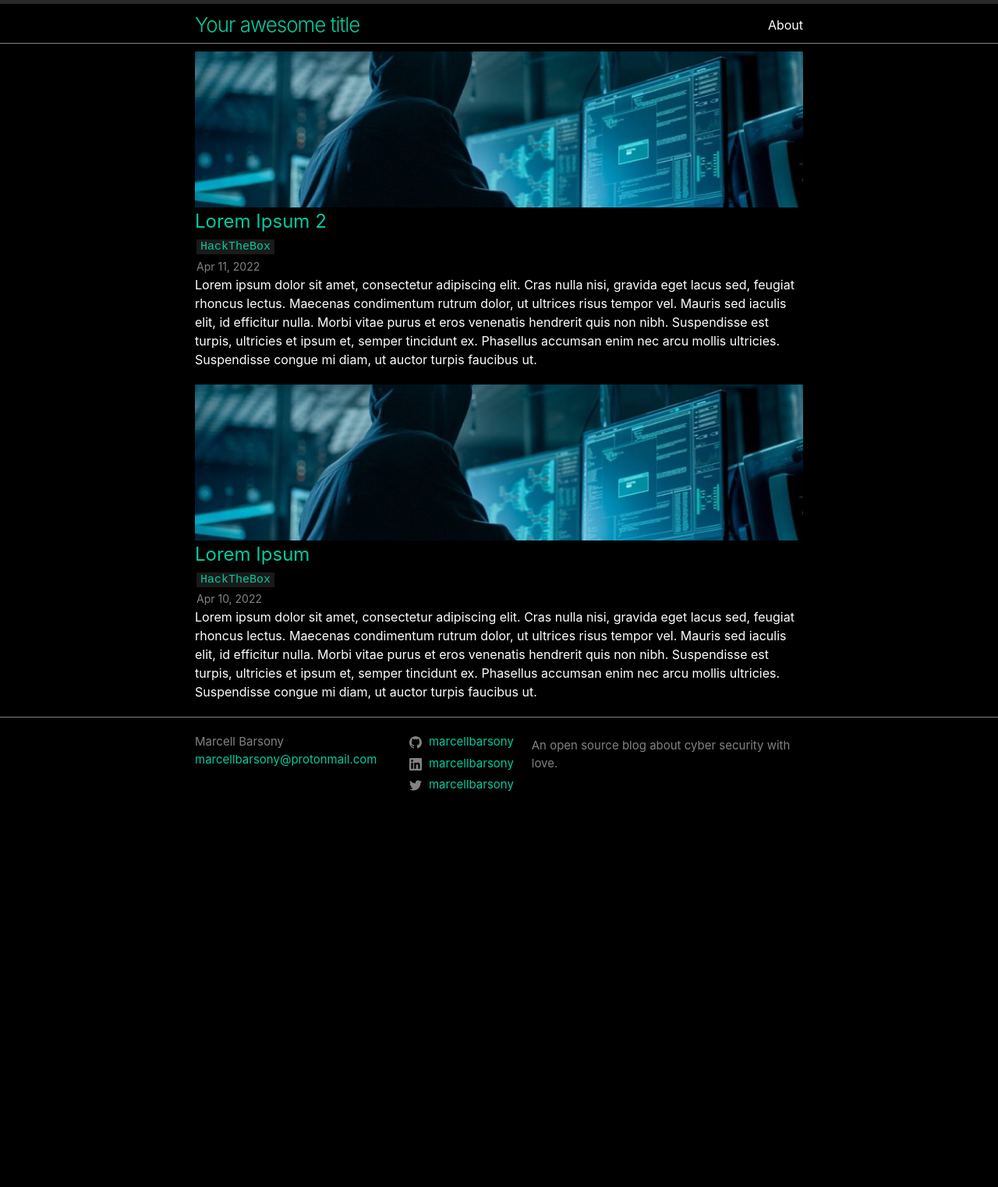
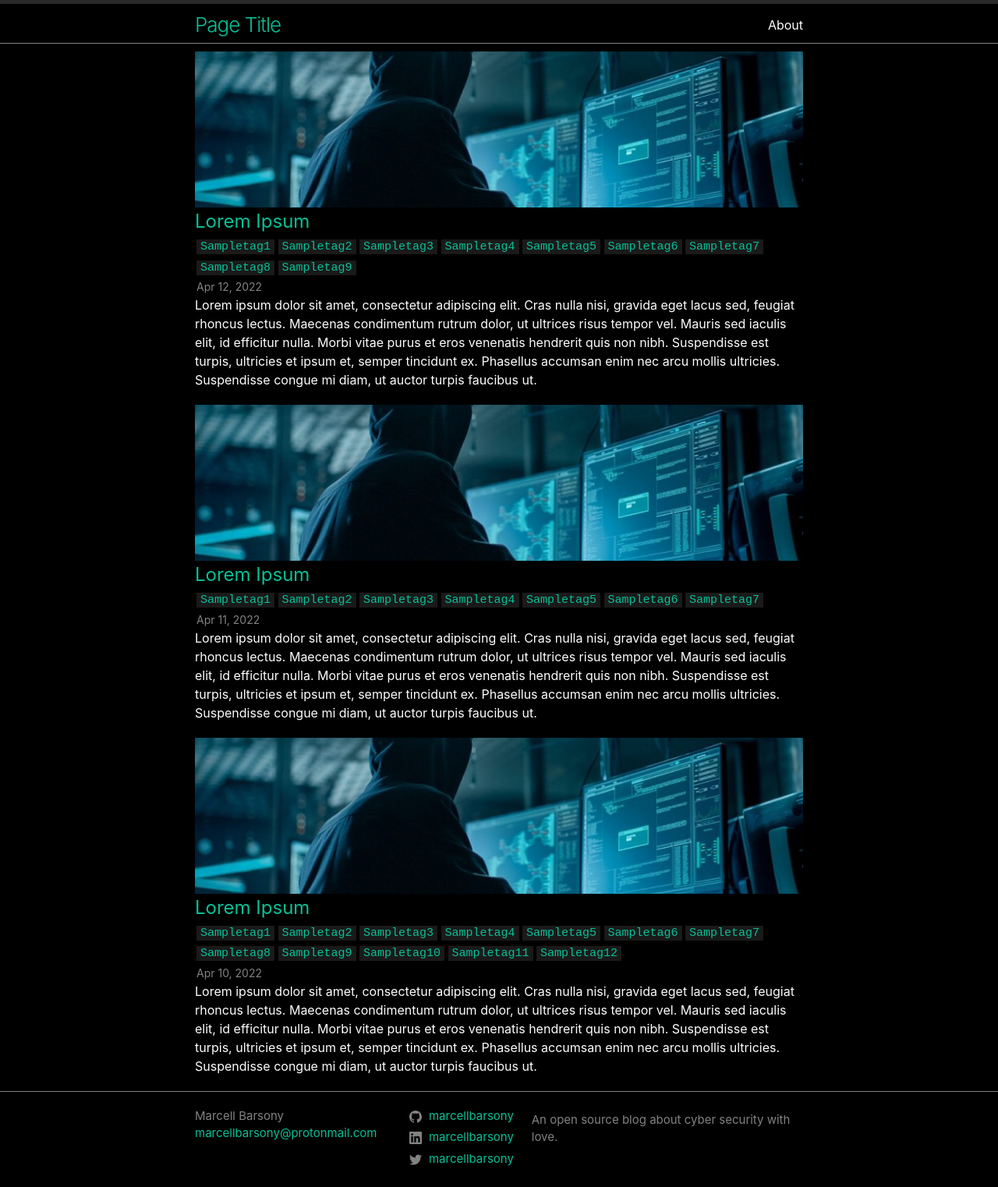
Before and after one commit to marcellbarsony/blog, a Jekyll site: the page built from index.html, in a window 1280 px wide. Shown: the whole page at 78% size. Built offline with Jekyll 4.4.1, drawn with Linux system fonts in a browser that asks for light colours; before the commit the page ends 1043 px from its top, so only the background shows below that; part of the change alters nothing that is shown.

Commit message:
Modified CSS and posts

````diff
--- a/_config.yml
+++ b/_config.yml
@@ -1,4 +1,4 @@
-title: Your awesome title
+title: Page Title
 email: marcellbarsony@protonmail.com
 description: >- # Ignore newlines until "baseurl:"
     An open source blog about cyber security with love.
--- /dev/null
+++ b/_posts/2022-04-10-Lorem_Ipsum copy.md
@@ -0,0 +1,132 @@
+---
+layout: post
+title: "Lorem Ipsum"
+date: 2022-04-10 20:50:57 +0200
+categories: HackTheBox
+tags: Sampletag1 Sampletag2 Sampletag3 Sampletag4 Sampletag5 Sampletag6 Sampletag7 Sampletag8 Sampletag9 Sampletag10 Sampletag11 Sampletag12
+excerpt: "Lorem ipsum dolor sit amet, consectetur adipiscing elit. Cras nulla nisi, gravida eget lacus sed, feugiat rhoncus lectus. Maecenas condimentum rutrum dolor, ut ultrices risus tempor vel. Mauris sed iaculis elit, id efficitur nulla. Morbi vitae purus et eros venenatis hendrerit quis non nibh. Suspendisse est turpis, ultricies et ipsum et, semper tincidunt ex. Phasellus accumsan enim nec arcu mollis ultricies. Suspendisse congue mi diam, ut auctor turpis faucibus ut."
+---
+
+
+Lorem ipsum dolor sit amet, **consectetur adipiscing elit**.
+Etiam quis quam elit.
+Donec velit urna, _vestibulum vel malesuada at, feugiat quis augue_.
+Proin mollis odio leo, malesuada maximus sem vestibulum in.
+Aliquam vitae quam vitae ipsum imperdiet tempor.
+~~Pellentesque fermentum sed ibh eget euismod~~.
+
+Nam sollicitudin facilisis venenatis.
+Integer aliquam lobortis consectetur.
+Fusce urna ligula, egestas efficitur aliquam vel, [iaculis vitae lorem](./page-that-doesnt-exist.html).
+Praesent ex elit, ullamcorper vitae euismod non, blandit at magna.
+Pellentesque habitant morbi tristique senectus et netus et malesuada fames ac turpis egestas.
+
+
+# Header 1
+
+Lorem ipsum dolor sit amet, consectetur adipiscing elit.
+Etiam quis quam elit.
+Donec velit urna, vestibulum vel malesuada at, feugiat quis augue.
+
+## Header 2
+
+>Note<br>
+>Proin mollis odio leo, malesuada maximus sem vestibulum in.<br>
+>Aliquam vitae quam vitae ipsum imperdiet tempor.
+
+### Header 3
+
+Pellentesque fermentum sed nibh eget euismod.
+Nam sollicitudin facilisis venenatis.
+Integer aliquam lobortis consectetur.
+Fusce urna ligula, egestas efficitur aliquam vel, iaculis vitae lorem.
+Praesent ex elit, ullamcorper vitae euismod non, blandit at magna.
+Pellentesque habitant morbi tristique senectus et netus et malesuada fames ac turpis egestas.
+
+
+```js
+// Javascript code with syntax highlighting.
+var fun = function lang(l) {
+  dateformat.i18n = require('./lang/' + l)
+  return true;
+}
+```
+
+```ruby
+# Ruby code with syntax highlighting
+GitHubPages::Dependencies.gems.each do |gem, version|
+  s.add_dependency(gem, "= #{version}")
+end
+```
+
+#### Header 4
+
+* Pellentesque fermentum sed nibh eget euismod.
+* Nam sollicitudin facilisis venenatis.
+* Integer aliquam lobortis consectetur.
+
+##### Header 5
+
+1. Fusce urna ligula, egestas efficitur aliquam vel, iaculis vitae lorem.
+2. Praesent ex elit, ullamcorper vitae euismod non, blandit at magna.
+3. Pellentesque habitant morbi tristique senectus et netus et malesuada fames ac turpis egestas.
+
+
+###### Header 6
+
+| head1                       | head two                      | three              |
+|:----------------------------|:-----------------------------:| ------------------:|
+| Lorem                       | Ipsum dolor                   | Sit amet           |
+| Consectetur adipiscing elit | Etiam quis                    | Quam elit          |
+| Donec velit urna            | Vestibulum vel `malesuada at` | Feugiat quis augue |
+| Proin mollis odio leo       | Mlesuada `maximus`            | Sem vestibulum in  |
+
+### Horizontal rule
+
+* * *
+
+### Unordered list:
+
+*   Item foo
+*   Item bar
+*   Item baz
+*   Item zip
+
+### Ordered list:
+
+1.  Item one
+1.  Item two
+1.  Item three
+1.  Item four
+
+### Nested list:
+
+- level 1 item
+  - level 2 item
+  - level 2 item
+    - level 3 item
+    - level 3 item
+- level 1 item
+  - level 2 item
+  - level 2 item
+  - level 2 item
+- level 1 item
+  - level 2 item
+  - level 2 item
+- level 1 item
+
+### Small image
+
+![Octocat](https://github.githubassets.com/images/icons/emoji/octocat.png)
+
+### Large image
+
+![Branching](https://previews.123rf.com/images/dr911/dr9111202/dr911120200027/12377615-a-blue-binary-codes-background.jpg)
+
+```
+Long, single-line code blocks should not wrap. They should horizontally scroll if they are too long. This line should be long enough to demonstrate this.
+```
+
+```
+The final element.
+```
--- /dev/null
+++ b/_posts/2022-04-11-Lorem_Ipsum.md
@@ -0,0 +1,132 @@
+---
+layout: post
+title: "Lorem Ipsum"
+date: 2022-04-11 20:50:57 +0200
+categories: HackTheBox
+tags: Sampletag1 Sampletag2 Sampletag3 Sampletag4 Sampletag5 Sampletag6 Sampletag7
+excerpt: "Lorem ipsum dolor sit amet, consectetur adipiscing elit. Cras nulla nisi, gravida eget lacus sed, feugiat rhoncus lectus. Maecenas condimentum rutrum dolor, ut ultrices risus tempor vel. Mauris sed iaculis elit, id efficitur nulla. Morbi vitae purus et eros venenatis hendrerit quis non nibh. Suspendisse est turpis, ultricies et ipsum et, semper tincidunt ex. Phasellus accumsan enim nec arcu mollis ultricies. Suspendisse congue mi diam, ut auctor turpis faucibus ut."
+---
+
+
+Lorem ipsum dolor sit amet, **consectetur adipiscing elit**.
+Etiam quis quam elit.
+Donec velit urna, _vestibulum vel malesuada at, feugiat quis augue_.
+Proin mollis odio leo, malesuada maximus sem vestibulum in.
+Aliquam vitae quam vitae ipsum imperdiet tempor.
+~~Pellentesque fermentum sed ibh eget euismod~~.
+
+Nam sollicitudin facilisis venenatis.
+Integer aliquam lobortis consectetur.
+Fusce urna ligula, egestas efficitur aliquam vel, [iaculis vitae lorem](./page-that-doesnt-exist.html).
+Praesent ex elit, ullamcorper vitae euismod non, blandit at magna.
+Pellentesque habitant morbi tristique senectus et netus et malesuada fames ac turpis egestas.
+
+
+# Header 1
+
+Lorem ipsum dolor sit amet, consectetur adipiscing elit.
+Etiam quis quam elit.
+Donec velit urna, vestibulum vel malesuada at, feugiat quis augue.
+
+## Header 2
+
+>Note<br>
+>Proin mollis odio leo, malesuada maximus sem vestibulum in.<br>
+>Aliquam vitae quam vitae ipsum imperdiet tempor.
+
+### Header 3
+
+Pellentesque fermentum sed nibh eget euismod.
+Nam sollicitudin facilisis venenatis.
+Integer aliquam lobortis consectetur.
+Fusce urna ligula, egestas efficitur aliquam vel, iaculis vitae lorem.
+Praesent ex elit, ullamcorper vitae euismod non, blandit at magna.
+Pellentesque habitant morbi tristique senectus et netus et malesuada fames ac turpis egestas.
+
+
+```js
+// Javascript code with syntax highlighting.
+var fun = function lang(l) {
+  dateformat.i18n = require('./lang/' + l)
+  return true;
+}
+```
+
+```ruby
+# Ruby code with syntax highlighting
+GitHubPages::Dependencies.gems.each do |gem, version|
+  s.add_dependency(gem, "= #{version}")
+end
+```
+
+#### Header 4
+
+* Pellentesque fermentum sed nibh eget euismod.
+* Nam sollicitudin facilisis venenatis.
+* Integer aliquam lobortis consectetur.
+
+##### Header 5
+
+1. Fusce urna ligula, egestas efficitur aliquam vel, iaculis vitae lorem.
+2. Praesent ex elit, ullamcorper vitae euismod non, blandit at magna.
+3. Pellentesque habitant morbi tristique senectus et netus et malesuada fames ac turpis egestas.
+
+
+###### Header 6
+
+| head1                       | head two                      | three              |
+|:----------------------------|:-----------------------------:| ------------------:|
+| Lorem                       | Ipsum dolor                   | Sit amet           |
+| Consectetur adipiscing elit | Etiam quis                    | Quam elit          |
+| Donec velit urna            | Vestibulum vel `malesuada at` | Feugiat quis augue |
+| Proin mollis odio leo       | Mlesuada `maximus`            | Sem vestibulum in  |
+
+### Horizontal rule
+
+* * *
+
+### Unordered list:
+
+*   Item foo
+*   Item bar
+*   Item baz
+*   Item zip
+
+### Ordered list:
+
+1.  Item one
+1.  Item two
+1.  Item three
+1.  Item four
+
+### Nested list:
+
+- level 1 item
+  - level 2 item
+  - level 2 item
+    - level 3 item
+    - level 3 item
+- level 1 item
+  - level 2 item
+  - level 2 item
+  - level 2 item
+- level 1 item
+  - level 2 item
+  - level 2 item
+- level 1 item
+
+### Small image
+
+![Octocat](https://github.githubassets.com/images/icons/emoji/octocat.png)
+
+### Large image
+
+![Branching](https://previews.123rf.com/images/dr911/dr9111202/dr911120200027/12377615-a-blue-binary-codes-background.jpg)
+
+```
+Long, single-line code blocks should not wrap. They should horizontally scroll if they are too long. This line should be long enough to demonstrate this.
+```
+
+```
+The final element.
+```
--- a/_posts/2022-04-11-Lorem_Ipsum_2.md
+++ /dev/null
@@ -1,65 +0,0 @@
----
-layout: post
-title: "Lorem Ipsum 2"
-date: 2022-04-11 20:50:57 +0200
-categories: HackTheBox
-tags: HackTheBox
-excerpt: "Lorem ipsum dolor sit amet, consectetur adipiscing elit. Cras nulla nisi, gravida eget lacus sed, feugiat rhoncus lectus. Maecenas condimentum rutrum dolor, ut ultrices risus tempor vel. Mauris sed iaculis elit, id efficitur nulla. Morbi vitae purus et eros venenatis hendrerit quis non nibh. Suspendisse est turpis, ultricies et ipsum et, semper tincidunt ex. Phasellus accumsan enim nec arcu mollis ultricies. Suspendisse congue mi diam, ut auctor turpis faucibus ut."
----
-
-Lorem ipsum dolor sit amet, consectetur adipiscing elit.
-Etiam quis quam elit.
-Donec velit urna, vestibulum vel malesuada at, feugiat quis augue.
-Proin mollis odio leo, malesuada maximus sem vestibulum in.
-Aliquam vitae quam vitae ipsum imperdiet tempor.
-Pellentesque fermentum sed nibh eget euismod.
-Nam sollicitudin facilisis venenatis.
-Integer aliquam lobortis consectetur.
-Fusce urna ligula, egestas efficitur aliquam vel, iaculis vitae lorem.
-Praesent ex elit, ullamcorper vitae euismod non, blandit at magna.
-Pellentesque habitant morbi tristique senectus et netus et malesuada fames ac turpis egestas.
-
-Integer id lorem sed orci euismod blandit.
-Etiam ac erat at erat rhoncus eleifend non non eros.
-Nulla sagittis tortor sed efficitur vestibulum.
-Ut mi sapien, imperdiet at eleifend sit amet, aliquam eget elit.
-Cras ut euismod velit.
-Vivamus at vehicula metus.
-Fusce blandit lacus a lacinia dictum.
-Pellentesque eget rhoncus leo, id dignissim urna.
-In tempor sollicitudin interdum. Sed ut pretium augue.
-Vivamus odio mi, consequat id molestie pharetra, interdum ultricies ligula.
-
-In tellus nulla, pharetra eu magna at, tristique viverra turpis.
-Aliquam egestas purus felis, ut lacinia leo mattis ullamcorper.
-Sed vitae pellentesque lorem.
-Donec posuere quam dui, vitae consectetur ligula laoreet ut.
-Praesent mattis orci id metus finibus blandit.
-Curabitur quis quam vitae justo facilisis porta.
-Proin vitae purus tellus.
-
-Phasellus maximus justo scelerisque massa luctus, et semper arcu egestas.
-In hac habitasse platea dictumst.
-Nam scelerisque, odio non laoreet sollicitudin, risus lorem condimentum neque, sit amet lobortis purus magna venenatis lacus.
-Duis condimentum nunc quis lectus ultrices finibus.
-Sed ultrices nisi non sollicitudin molestie.
-Vivamus eu turpis id turpis consequat tincidunt id sed purus.
-Sed non odio placerat, lacinia enim in, congue sem.
-Vestibulum laoreet volutpat turpis, luctus euismod ipsum semper eget.
-In ac finibus odio.
-
-Sed eget libero nec ante pretium mattis vitae non nisi.
-Vestibulum dictum mattis commodo.
-Integer dignissim elit ex, in tempus nunc imperdiet id.
-Aliquam tincidunt massa at elit suscipit, vel vulputate libero vehicula.
-Fusce vel purus eros. Fusce magna risus, vulputate auctor velit id, cursus auctor odio.
-Maecenas sodales orci in ullamcorper sollicitudin.
-Ut condimentum vulputate orci at consequat.
-In commodo lectus in ante vehicula, vitae pharetra justo lacinia.
-Praesent at augue ullamcorper est dignissim pellentesque.
-Ut nec tortor volutpat, sodales purus et, laoreet risus.
-Nullam ornare sapien ante, nec convallis odio placerat quis.
-Nunc condimentum tristique congue.
-Nullam sit amet vestibulum dui, lacinia feugiat enim.
-Aliquam in velit vel orci convallis egestas et eu ante.
-Etiam hendrerit ultricies magna, sed rutrum urna malesuada non.
--- a/_posts/2022-04-10-Lorem_Ipsum.md
+++ b/_posts/2022-04-12-Lorem_Ipsum copy 2.md
@@ -1,9 +1,9 @@
 ---
 layout: post
 title: "Lorem Ipsum"
-date: 2022-04-10 20:50:57 +0200
+date: 2022-04-12 20:50:57 +0200
 categories: HackTheBox
-tags: HackTheBox
+tags: Sampletag1 Sampletag2 Sampletag3 Sampletag4 Sampletag5 Sampletag6 Sampletag7 Sampletag8 Sampletag9
 excerpt: "Lorem ipsum dolor sit amet, consectetur adipiscing elit. Cras nulla nisi, gravida eget lacus sed, feugiat rhoncus lectus. Maecenas condimentum rutrum dolor, ut ultrices risus tempor vel. Mauris sed iaculis elit, id efficitur nulla. Morbi vitae purus et eros venenatis hendrerit quis non nibh. Suspendisse est turpis, ultricies et ipsum et, semper tincidunt ex. Phasellus accumsan enim nec arcu mollis ultricies. Suspendisse congue mi diam, ut auctor turpis faucibus ut."
 ---
 
@@ -121,21 +121,8 @@ end
 
 ### Large image
 
-![Branching](https://guides.github.com/activities/hello-world/branching.png)
+![Branching](https://previews.123rf.com/images/dr911/dr9111202/dr911120200027/12377615-a-blue-binary-codes-background.jpg)
 
-
-### Definition lists can be used with HTML syntax.
-
-<dl>
-<dt>Name</dt>
-<dd>Godzilla</dd>
-<dt>Born</dt>
-<dd>1952</dd>
-<dt>Birthplace</dt>
-<dd>Japan</dd>
-<dt>Color</dt>
-<dd>Green</dd>
-</dl>
 
 ```
 Long, single-line code blocks should not wrap. They should horizontally scroll if they are too long. This line should be long enough to demonstrate this.
--- a/_sass/styles/_base.scss
+++ b/_sass/styles/_base.scss
@@ -61,10 +61,10 @@ figcaption {
 
 /* Lists */
 ul, ol {
+  list-style-type: '> ';
   margin-left: $spacing-unit * 3;
   margin-top: $spacing-unit;
   margin-bottom: $spacing-unit;
-  list-style-image:url('../assets/images/chevron.svg');
 }
 
 /* Headings */
--- a/_sass/styles/layout/_footer.scss
+++ b/_sass/styles/layout/_footer.scss
@@ -93,7 +93,6 @@
 }
 
 .backhome {
-  background-color: $grey-color;
   font-size: 30px;
   margin-bottom: 20px;
   margin-top: 10px;
--- a/_sass/variables.scss
+++ b/_sass/variables.scss
@@ -19,7 +19,7 @@ $text-color: #fdfdfd !default;
 // Headers
 // https://colorswall.com/palette/2191
 $background-color: #000000 !default;
-$brand-color: #04ca9f !default;
+$brand-color: #08C097 !default;
 $brand-color-alternate: #056d63;
 
 // Grey
--- a/about.md
+++ b/about.md
@@ -4,15 +4,6 @@ title: About
 permalink: /about/
 ---
 
-This is the base Jekyll theme. You can find out more info about customizing your Jekyll theme, as well as basic Jekyll usage documentation at [jekyllrb.com](https://jekyllrb.com/)
+Lorem ipsum dolor sit amet, consectetur adipiscing elit. Sed porttitor luctus mauris, nec iaculis nulla elementum et. Donec elementum, velit pharetra consectetur tempus, magna nunc ornare odio, eget dapibus est risus ut sapien. Vivamus congue scelerisque ligula luctus iaculis. Vestibulum quis condimentum sapien. Sed feugiat arcu enim. Aliquam pellentesque mauris ut purus vestibulum mattis. Sed luctus nisi quis porta sagittis. Mauris et nulla mauris. Sed auctor suscipit risus. Ut ut neque malesuada, vulputate justo tempor, tristique lectus. Pellentesque vel ante augue.
 
-You can find the source code for Minima at GitHub:
-[jekyll][jekyll-organization] /
-[minima](https://github.com/jekyll/minima)
-
-You can find the source code for Jekyll at GitHub:
-[jekyll][jekyll-organization] /
-[jekyll](https://github.com/jekyll/jekyll)
-
-
-[jekyll-organization]: https://github.com/jekyll
+Nulla id tincidunt felis, sed placerat diam. Maecenas in laoreet enim, ac fringilla ligula. Pellentesque gravida consequat sollicitudin. Etiam lectus odio, ornare id lectus quis, congue faucibus justo. Sed scelerisque eget est nec laoreet. Suspendisse vel aliquam quam. Morbi tempor sagittis odio a molestie. Aenean turpis nibh, accumsan nec sapien nec, dapibus auctor sem. Mauris vestibulum viverra velit, a vehicula augue posuere et. Cras eget felis eget mi faucibus dignissim vel sed metus. Donec ornare ullamcorper finibus. Proin non lectus ullamcorper, condimentum mauris vel, varius libero. Integer nec lobortis lacus, non tincidunt velit.
````
